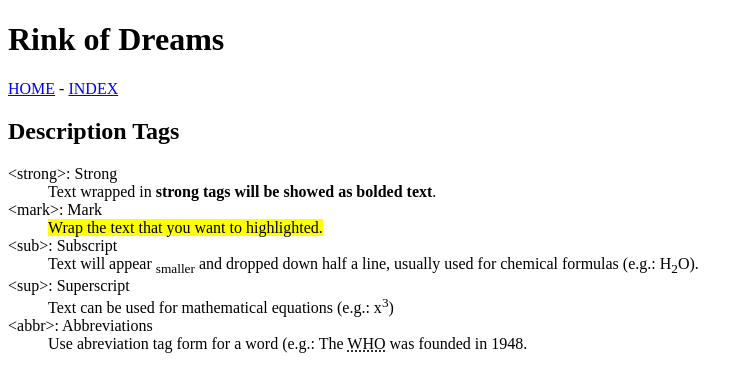
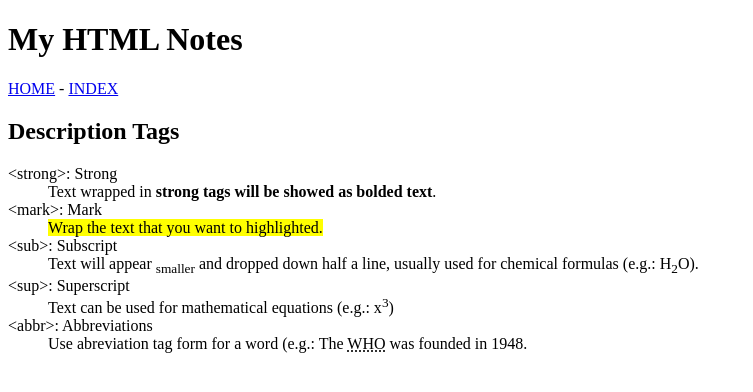
Before and after one commit to FortunatoBruno/html-website-repo, a plain HTML site: page notes.html in a window 1280 px wide. Shown: the whole page, without its empty margins (0-753 px from the left). Drawn offline with Linux system fonts and the light colour scheme.

Commit message:
Change header h1

```diff
--- a/notes.html
+++ b/notes.html
@@ -9,7 +9,7 @@
         <!-- Document Content -->
 
         <header>
-            <h1>Rink of Dreams</h1>
+            <h1>My HTML Notes</h1>
             <nav>
                 <a href="notes.html">HOME</a> - <a href="index.html">INDEX</a>
             </nav>
```
